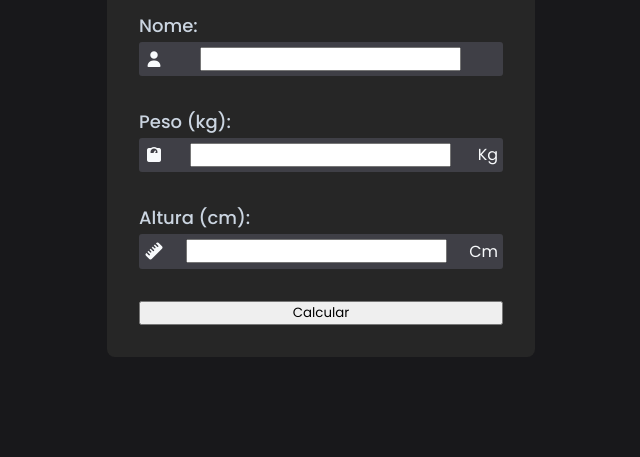
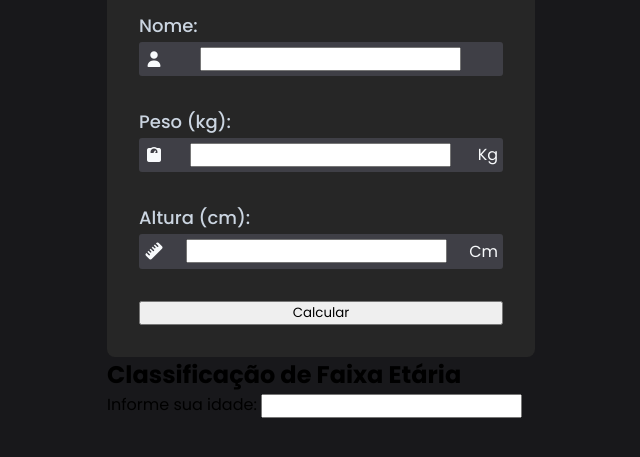
Before and after one commit to HerrBriz/ExerciciosJS_EngenhariadeSoftware, a plain HTML site: page exercicio_1/index.html in a window 1280 px wide. Shown: the part 107-564 px from the top of the page, without its empty margins (319-959 px from the left). Drawn offline with Linux system fonts and the light colour scheme.

Commit message:
Update index.html

```diff
--- a/exercicio_1/index.html
+++ b/exercicio_1/index.html
@@ -9,12 +9,13 @@
 </head>
 <body>
     <main>
+
         <section id="calculator">
             <form id="form">
                 <h1 id="title">
                     Calculadora de IMC
                 </h1>
-                <!-- Nome do usuário -->
+
                 <div class="input-box">
                     <label for="name">
                         Nome:
@@ -25,7 +26,7 @@
                         <span></span>
                     </div>
                 </div>
-                <!-- Peso (em quilogramas) do usuário -->
+
                 <div class="input-box">
                     <label for="weight">
                         Peso (kg):
@@ -38,7 +39,7 @@
                         </span>
                     </div>
                 </div>
-                <!-- Altura (em centímetros) do usuário  -->
+
                 <div class="input-box">
                     <label for="height">
                         Altura (cm):
@@ -57,6 +58,20 @@
                 </button>
             </form>
         </section>
+
+
+        <section id="pergunta_idade">
+            <form id="form_pergunta_idade">
+                <h1 id="titulo_idade">Classificação de Faixa Etária</h1>
+                <div class="classe_pergunta_idade">
+                    <label for="idade">
+                        Informe sua idade:
+                    </label>
+                    <input type="number" id="idade" required>
+                </div>
+            </form>
+        </section>
+
     </main>
     <script src="teste.js"></script>
 </body>
```
